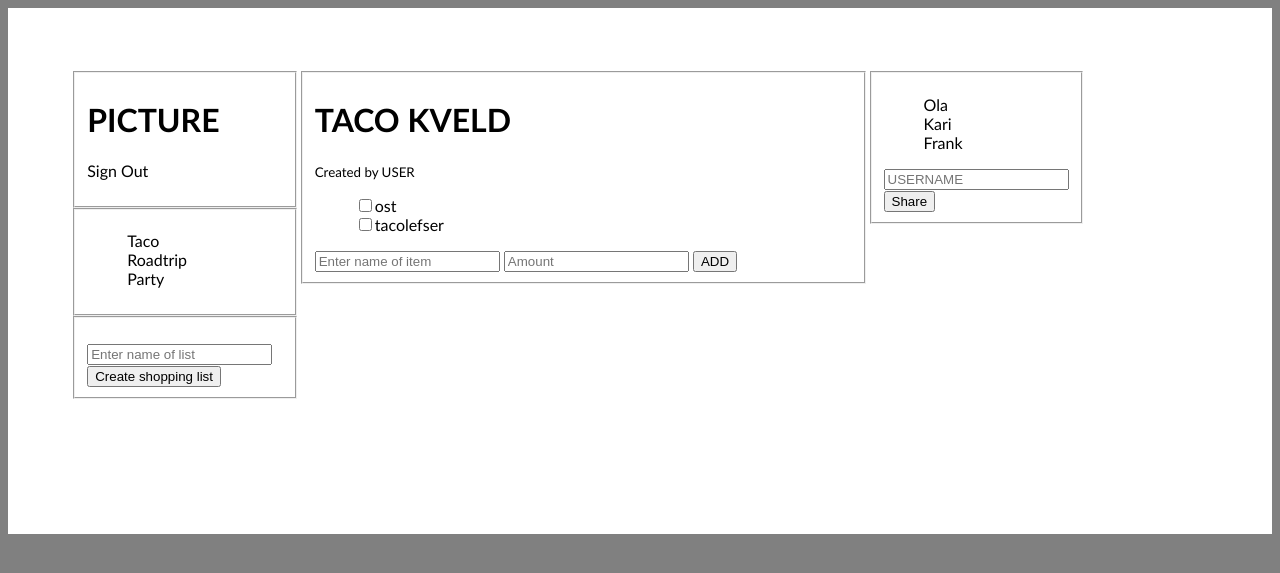
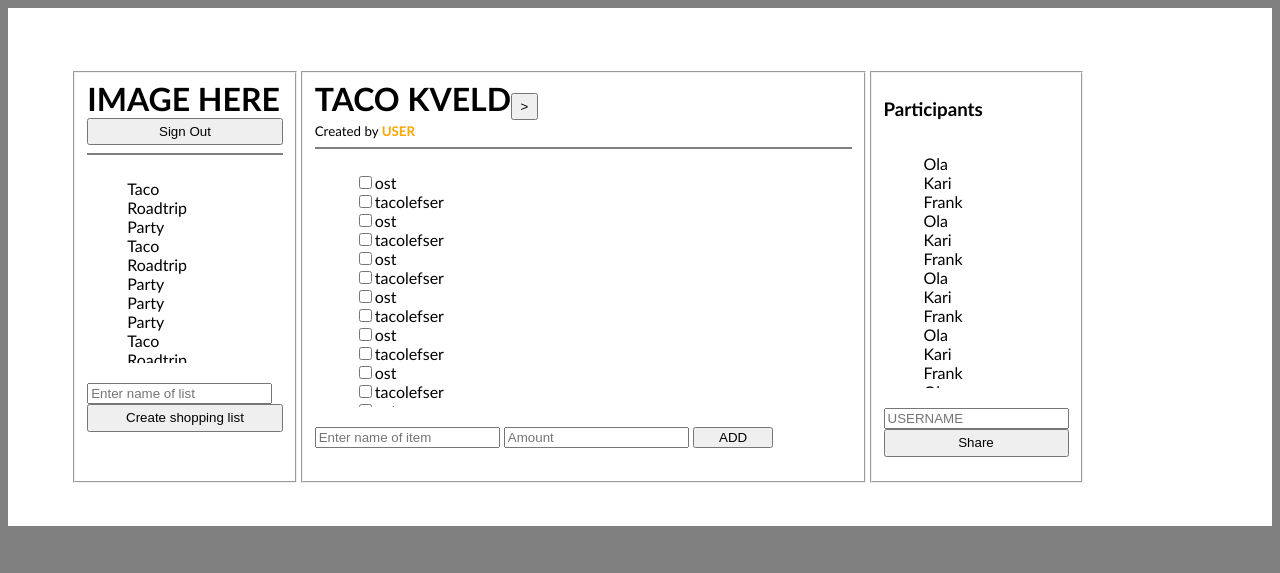
Before and after one commit to amerk97/Programvareutvikling, a Django app: page /list/ in a window 1280 px wide. Shown: the top 573 px of the page. Run offline with Django 3.2, Linux system fonts and the light colour scheme.

Commit message:
playing around with html and css

```diff
--- a/handleliste/liste/static/liste/main.css
+++ b/handleliste/liste/static/liste/main.css
@@ -2,33 +2,40 @@
 body{
     background-color: grey;
     font-family: "Calibri";
+
 }
 
 #container{
     background-color: white;
     padding: 5%;
-    overflow: auto;
+    display: flex;
+    max-height: 500px;
 
 }
 
-#user{
+
+
+#profile{
     float: left;
     width:20%;
 
-}
-
-#profile{
 
 }
 
 #userlists{
+    max-height: 200px;
+    overflow: auto;
+}
 
+#items{
+    max-height: 250px;
+    overflow: auto;
 }
+
 
 #list{
     float: left;
     width:50%;
-    min-height: 400px;
 
 
 }
@@ -38,6 +45,40 @@ body{
     width: 15%;
 }
 
+#members{
+    max-height: 250px;
+    overflow: auto;
+}
+
 ul{
     list-style-type: none;
 }
+
+fieldset{
+    height: 100%;
+}
+
+text{
+    border-radius: 5px;
+}
+
+hr{
+    border: solid thin grey;
+}
+
+h1{
+    display: inline;
+}
+
+button{
+    width:100%;
+    height: 7%;
+}
+
+#add{
+    width: 15%;
+}
+
+#hideParti{
+    width: 5%;
+}
--- a/handleliste/liste/templates/liste/base.html
+++ b/handleliste/liste/templates/liste/base.html
@@ -8,23 +8,29 @@
     <link rel="stylesheet" type="text/css" href="{% static 'liste/main.css' %}">
     <title></title>
 </head>
+<script>
+
+    function hide() {
+        var x = document.getElementById("participants");
+        if (x.style.display === "none") {
+            x.style.display = "block";
+        }
+        else {
+            x.style.display = "none";
+        }
+    }
+
+</script>
 <body>
-
-<div class="">
-    {% block content %}{% endblock %}
-</div>
 
 
 
 <div id="container">
-    <div id="user">
-        <div id="profile">
-            {% block profile %}{% endblock %}
-        </div>
-        <div id="userlists">
-            {% block userlists %}{% endblock %}
-        </div>
+
+    <div id="profile">
+        {% block profile %}{% endblock %}
     </div>
+
     <div id="list">
         {% block list %}{% endblock %}
     </div>
--- a/handleliste/liste/templates/liste/liste.html
+++ b/handleliste/liste/templates/liste/liste.html
@@ -1,45 +1,74 @@
+{% extends "liste/base.html" %}
 
-{% extends "liste/base.html" %}
 {% block profile %}
 	<fieldset>
-
-			<h1>PICTURE</h1>
-			<p>Sign Out</p>
-		</fieldset>
-{% endblock profile %}
-
-
-{% block userlists %}
-	<fieldset>
-
+		<h1>IMAGE HERE</h1>
+		<button>Sign Out</button>
+		<hr/>
+		<div id="userlists">
 			<ul>  			<!-- Dummy data -->
 				<li><a>Taco</a></li>
 				<li><a>Roadtrip</a></li>
 				<li><a>Party</a></li>
+				<li><a>Taco</a></li>
+				<li><a>Roadtrip</a></li>
+				<li><a>Party</a></li>
+				<li><a>Party</a></li>
+				<li><a>Party</a></li>
+				<li><a>Taco</a></li>
+				<li><a>Roadtrip</a></li>
+				<li><a>Party</a></li>
+				<li><a>Party</a></li>
+				<li><a>Party</a></li>
+				<li><a>Taco</a></li>
+				<li><a>Roadtrip</a></li>
+				<li><a>Party</a></li>
+				<li><a>Party</a></li>
 			</ul>
-		</fieldset>
-		<fieldset>
+		</div>
 		<br>
 		<input type="text" placeholder="Enter name of list">				<!-- connect to the button/function -->
 		<button onclick="">Create shopping list</button>  					<!-- connect to the create list function -->
 	</fieldset>
-{% endblock userlists %}
+
+{% endblock profile %}
 
 
 
 {% block list %}
 	<fieldset>
 
-		<h1>TACO KVELD</h1>
-		<small>Created by USER</small>
+		<h1>TACO KVELD</h1><button onclick="hide()" id="hideParti">></button><br>
+		<small>Created by <b><a style="color: orange;">USER</a></b></small><hr/>
+		<div id="items">
 			<ul>
 				<li><input type="checkbox">ost</li>
 				<li><input type="checkbox">tacolefser</li>
+				<li><input type="checkbox">ost</li>
+				<li><input type="checkbox">tacolefser</li>
+				<li><input type="checkbox">ost</li>
+				<li><input type="checkbox">tacolefser</li>
+				<li><input type="checkbox">ost</li>
+				<li><input type="checkbox">tacolefser</li>
+				<li><input type="checkbox">ost</li>
+				<li><input type="checkbox">tacolefser</li>
+				<li><input type="checkbox">ost</li>
+				<li><input type="checkbox">tacolefser</li>
+				<li><input type="checkbox">ost</li>
+				<li><input type="checkbox">tacolefser</li>
+				<li><input type="checkbox">ost</li>
+				<li><input type="checkbox">tacolefser</li>
+				<li><input type="checkbox">ost</li>
+				<li><input type="checkbox">tacolefser</li>
+				<li><input type="checkbox">ost</li>
+				<li><input type="checkbox">tacolefser</li>
 			</ul>
+		</div>
+		<br>
 		<div>
 			<input type="text" placeholder="Enter name of item">
 			<input type="text" placeholder="Amount">
-			<input type="button" value="ADD">
+			<button id="add">ADD</button>
 		</div>
 	</fieldset>
 {% endblock list %}
@@ -47,12 +76,32 @@
 
 {% block participants %}
 	<fieldset>
-
+		<h3>Participants</h3>
+		<div id="members">
 			<ul>
 				<li>Ola</li>
 				<li>Kari</li>
 				<li>Frank</li>
+				<li>Ola</li>
+				<li>Kari</li>
+				<li>Frank</li>
+				<li>Ola</li>
+				<li>Kari</li>
+				<li>Frank</li>
+				<li>Ola</li>
+				<li>Kari</li>
+				<li>Frank</li>
+				<li>Ola</li>
+				<li>Kari</li>
+				<li>Frank</li>
+				<li>Ola</li>
+				<li>Kari</li>
+				<li>Frank</li>
+				<li>Ola</li>
+				<li>Kari</li>
+				<li>Frank</li>
 			</ul>
-		<input type="text" placeholder="USERNAME"><input type="submit" value="Share">
+		</div><br>
+		<input type="text" placeholder="USERNAME"><button id="shareButton">Share</button>
 	</fieldset>
 {% endblock participants %}
```
Lines whose indentation alone changed are shown as unchanged.
